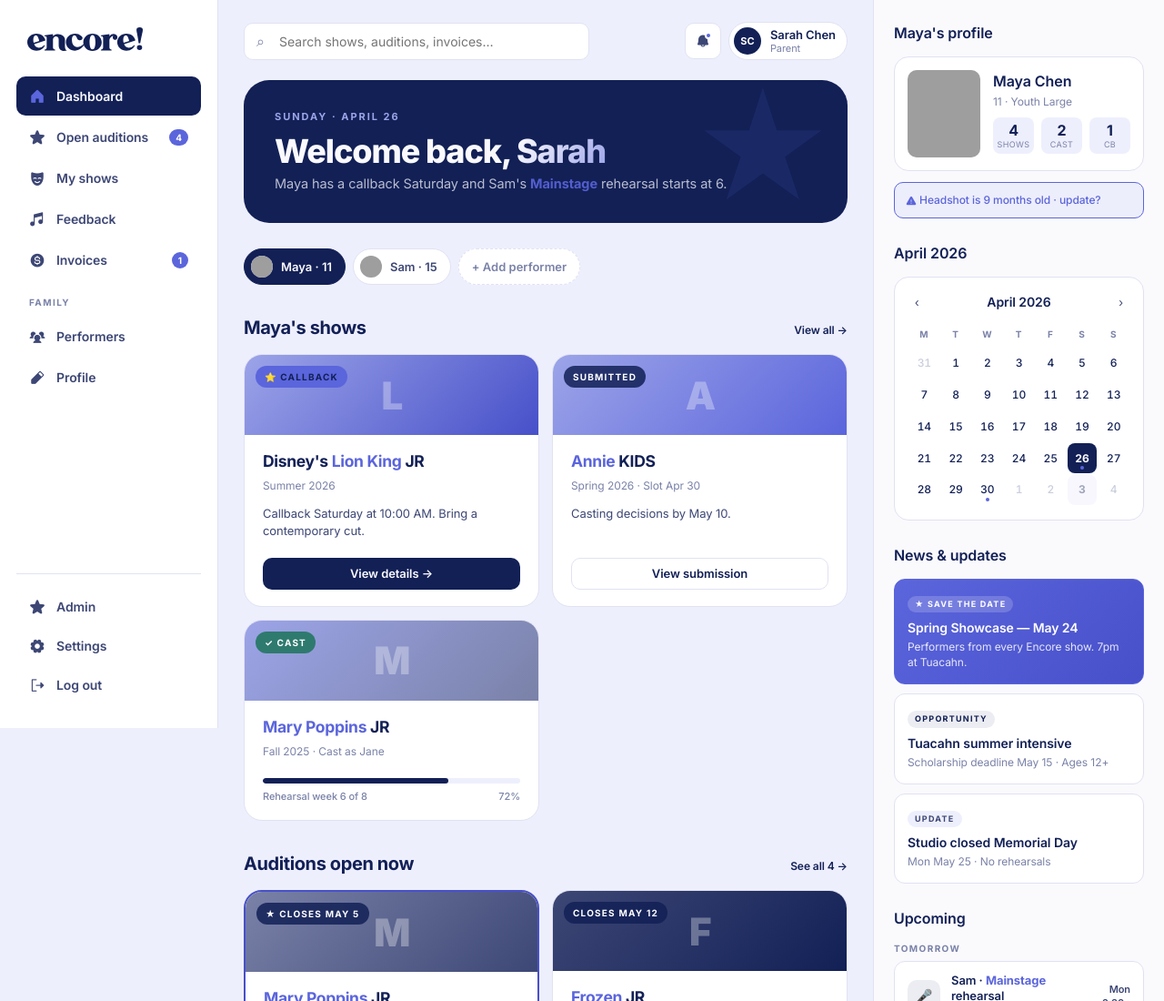
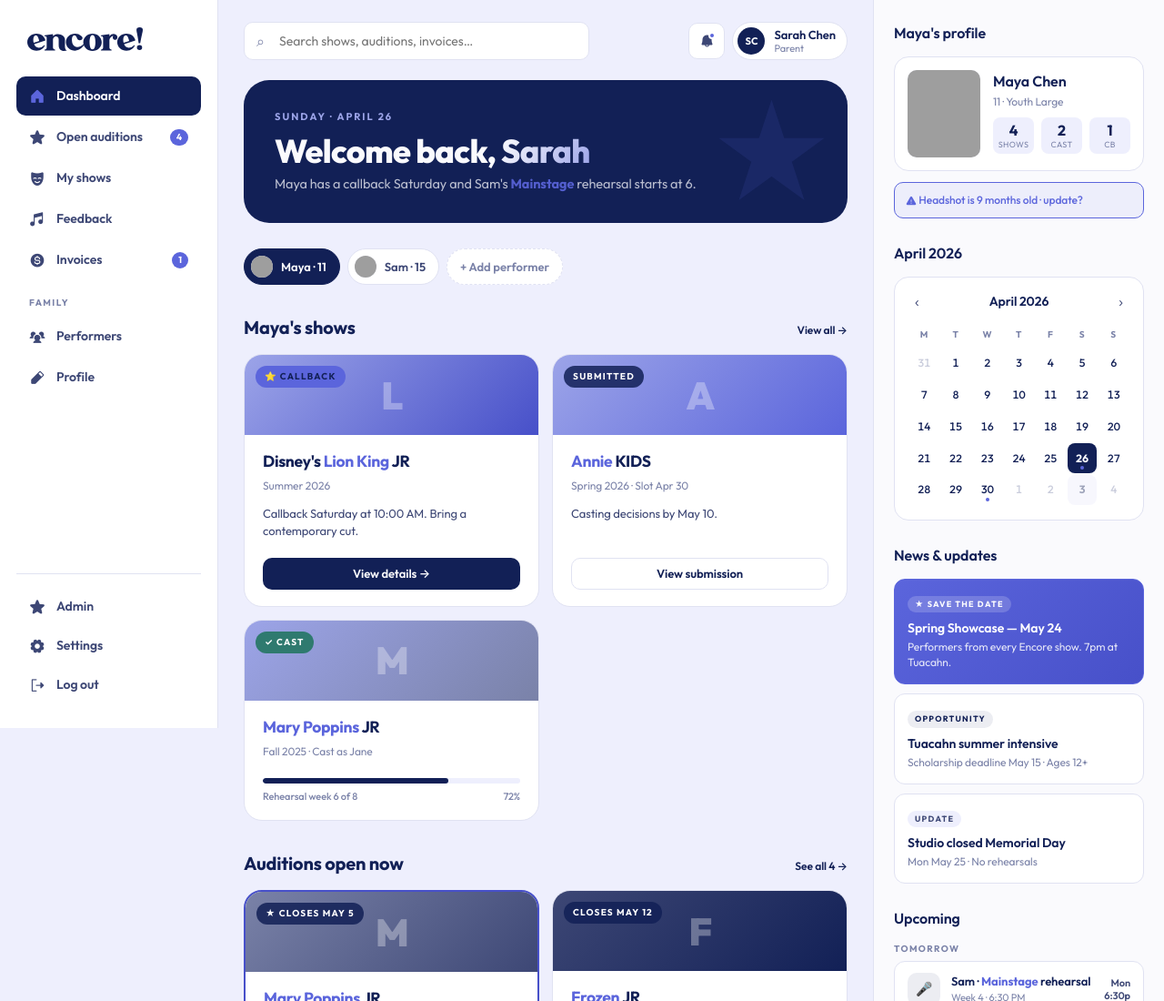
Before and after one commit to adamencore/encore-mockup, a plain HTML site: page encore-mockup-deploy/dashboard.html in a window 1280 px wide. Shown: the top 1100 px of the page at 91% size. Drawn offline with nearby package versions, Linux system fonts and the light colour scheme; grey boxes are pictures that could not be loaded.

Commit message:
Add files via upload

```diff
--- a/encore-mockup-deploy/app.css
+++ b/encore-mockup-deploy/app.css
@@ -60,7 +60,7 @@ html, body {
   margin: 0; padding: 0;
   background: var(--cream-shell);
   color: var(--ink);
-  font-family: 'Inter', system-ui, -apple-system, sans-serif;
+  font-family: 'Outfit', system-ui, -apple-system, sans-serif;
   font-size: 15px; line-height: 1.5;
   -webkit-font-smoothing: antialiased;
   letter-spacing: -0.005em;
@@ -216,11 +216,11 @@ em { font-style: normal; font-weight: 700; color: var(--coral); }
   margin-bottom: 6px;
 }
 .page-title {
-  font-family: 'Inter', sans-serif;
+  font-family: 'Outfit', sans-serif;
   font-weight: 800;
   font-size: clamp(28px, 4vw, 42px);
   line-height: 1.05;
-  letter-spacing: -0.03em;
+  letter-spacing: -0.02em;
   margin: 0 0 6px;
 }
 .page-sub {
@@ -245,9 +245,9 @@ em { font-style: normal; font-weight: 700; color: var(--coral); }
   gap: 12px;
 }
 .section-title {
-  font-family: 'Inter', sans-serif;
+  font-family: 'Outfit', sans-serif;
   font-weight: 700; font-size: 20px;
-  margin: 0; letter-spacing: -0.02em;
+  margin: 0; letter-spacing: -0.01em;
 }
 .section-action {
   font-size: 12px; font-weight: 600;
@@ -320,7 +320,7 @@ em { font-style: normal; font-weight: 700; color: var(--coral); }
 .show-banner.ink { background: linear-gradient(135deg, #22305C, var(--ink)); }
 .show-banner.tall { height: 220px; }
 .show-banner-icon {
-  font-family: 'Inter', sans-serif;
+  font-family: 'Outfit', sans-serif;
   font-size: 42px;
   color: rgba(255,255,255,0.32);
   font-weight: 900;
@@ -344,7 +344,7 @@ em { font-style: normal; font-weight: 700; color: var(--coral); }
   flex: 1; display: flex; flex-direction: column; gap: 8px;
 }
 .show-name {
-  font-family: 'Inter', sans-serif;
+  font-family: 'Outfit', sans-serif;
   font-weight: 700; font-size: 17.5px;
   line-height: 1.2; margin: 0;
   letter-spacing: -0.018em;
--- a/encore-mockup-deploy/dashboard.html
+++ b/encore-mockup-deploy/dashboard.html
@@ -7,7 +7,7 @@
 <title>Dashboard — Encore</title>
 <link rel="preconnect" href="https://fonts.googleapis.com">
 <link rel="preconnect" href="https://fonts.gstatic.com" crossorigin>
-<link href="https://fonts.googleapis.com/css2?family=Inter:wght@400;500;600;700;800;900&family=Manrope:wght@400;500;600;700&display=swap" rel="stylesheet">
+<link href="https://fonts.googleapis.com/css2?family=Outfit:wght@300;400;500;600;700;800;900&display=swap" rel="stylesheet">
 <link rel="stylesheet" href="https://unpkg.com/@phosphor-icons/web@2.1.1/src/fill/style.css">
 <link rel="stylesheet" href="app.css">
 <style>
@@ -27,9 +27,9 @@
     color: #9CA4E8; margin-bottom: 10px;
   }
   .greeting h1 {
-    font-family: 'Inter', sans-serif; font-weight: 800;
+    font-family: 'Outfit', sans-serif; font-weight: 800;
     font-size: clamp(28px, 3.5vw, 36px);
-    margin: 0 0 6px; letter-spacing: -0.03em;
+    margin: 0 0 6px; letter-spacing: -0.02em;
     line-height: 1.08;
   }
   .greeting h1 em {
@@ -51,7 +51,7 @@
   .greeting-art {
     position: absolute; right: 28px; top: 50%;
     transform: translateY(-50%);
-    font-family: 'Inter', sans-serif; font-size: 130px;
+    font-family: 'Outfit', sans-serif; font-size: 130px;
     color: var(--yellow); opacity: 0.12;
     line-height: 1; pointer-events: none;
     font-weight: 900;
@@ -77,7 +77,7 @@
   }
   .video-body { padding: 16px 18px; }
   .video-title {
-    font-family: 'Inter', sans-serif;
+    font-family: 'Outfit', sans-serif;
     font-weight: 600; font-size: 17px;
     margin: 0 0 4px; letter-spacing: -0.005em;
   }
@@ -132,7 +132,7 @@
   }
   .portfolio-info { flex: 1; min-width: 0; }
   .portfolio-title {
-    font-family: 'Inter', sans-serif;
+    font-family: 'Outfit', sans-serif;
     font-weight: 600; font-size: 17px;
     margin: 0 0 3px; letter-spacing: -0.005em;
   }
@@ -184,7 +184,7 @@
   /* RIGHT RAIL CONTENT */
   .rail-section { margin-bottom: 26px; }
   .rail-title {
-    font-family: 'Inter', sans-serif;
+    font-family: 'Outfit', sans-serif;
     font-weight: 600; font-size: 16px;
     margin: 0 0 14px; letter-spacing: -0.005em;
   }
@@ -199,11 +199,11 @@
   }
   .pt-photo { width: 80px; height: 96px; border-radius: 10px; background: var(--cream-dark); overflow: hidden; }
   .pt-photo img { width: 100%; height: 100%; object-fit: cover; display: block; }
-  .pt-name { font-family: 'Inter', sans-serif; font-weight: 600; font-size: 16px; margin: 0 0 2px; }
+  .pt-name { font-family: 'Outfit', sans-serif; font-weight: 600; font-size: 16px; margin: 0 0 2px; }
   .pt-meta { font-size: 12px; color: var(--muted); margin: 0 0 8px; }
   .pt-stats { display: flex; gap: 8px; }
   .pt-stat { flex: 1; text-align: center; background: var(--cream-shell); padding: 6px 4px; border-radius: 8px; }
-  .pt-stat-num { font-family: 'Inter', sans-serif; font-weight: 700; font-size: 16px; line-height: 1; }
+  .pt-stat-num { font-family: 'Outfit', sans-serif; font-weight: 700; font-size: 16px; line-height: 1; }
   .pt-stat-lbl { font-size: 9px; color: var(--muted); margin-top: 3px; line-height: 1; letter-spacing: 0.04em; }
   .stale-warn {
     background: var(--coral-soft);
@@ -215,7 +215,7 @@
 
   .cal { background: var(--white-soft); border: 1.5px solid var(--line); border-radius: 16px; padding: 16px; }
   .cal-head { display: flex; justify-content: space-between; align-items: center; margin-bottom: 12px; }
-  .cal-month { font-family: 'Inter', sans-serif; font-weight: 600; font-size: 14px; }
+  .cal-month { font-family: 'Outfit', sans-serif; font-weight: 600; font-size: 14px; }
   .cal-nav { background: none; border: none; color: var(--ink-soft); cursor: pointer; font-size: 14px; padding: 2px 6px; border-radius: 6px; }
   .cal-nav:hover { background: var(--cream-shell); }
   .cal-grid { display: grid; grid-template-columns: repeat(7, 1fr); gap: 2px; }
@@ -236,7 +236,7 @@
   .news-tag.event { background: var(--yellow-soft); color: var(--yellow-dark); }
   .news-tag.opp { background: var(--teal-soft); color: var(--teal); }
   .news-item.feature .news-tag { background: rgba(255,255,255,0.18); color: white; }
-  .news-title { font-family: 'Inter', sans-serif; font-weight: 600; font-size: 14px; margin: 0 0 4px; line-height: 1.3; letter-spacing: -0.005em; }
+  .news-title { font-family: 'Outfit', sans-serif; font-weight: 600; font-size: 14px; margin: 0 0 4px; line-height: 1.3; letter-spacing: -0.005em; }
   .news-sub { font-size: 12px; color: var(--muted); margin: 0; line-height: 1.4; }
   .news-item.feature .news-sub { color: rgba(255,255,255,0.85); }
 
```
Also changed, not shown: encore-mockup-deploy/admin-content.html (+3 -3 lines), encore-mockup-deploy/admin-dashboard.html (+5 -5 lines), encore-mockup-deploy/admin-invoices.html (+6 -6 lines), encore-mockup-deploy/admin-show-editor.html (+8 -8 lines), encore-mockup-deploy/admin-show-new.html (+10 -10 lines), encore-mockup-deploy/admin-shows.html (+6 -6 lines), encore-mockup-deploy/audition-flow.html (+5 -5 lines), encore-mockup-deploy/auditions.html (+3 -3 lines), encore-mockup-deploy/checkin.html (+9 -9 lines), encore-mockup-deploy/director-running-order.html (+9 -9 lines), encore-mockup-deploy/director-view.html (+12 -12 lines), encore-mockup-deploy/feedback.html (+2 -2 lines), encore-mockup-deploy/index.html (+7 -7 lines), encore-mockup-deploy/invoices.html (+4 -4 lines), 3 more files.
